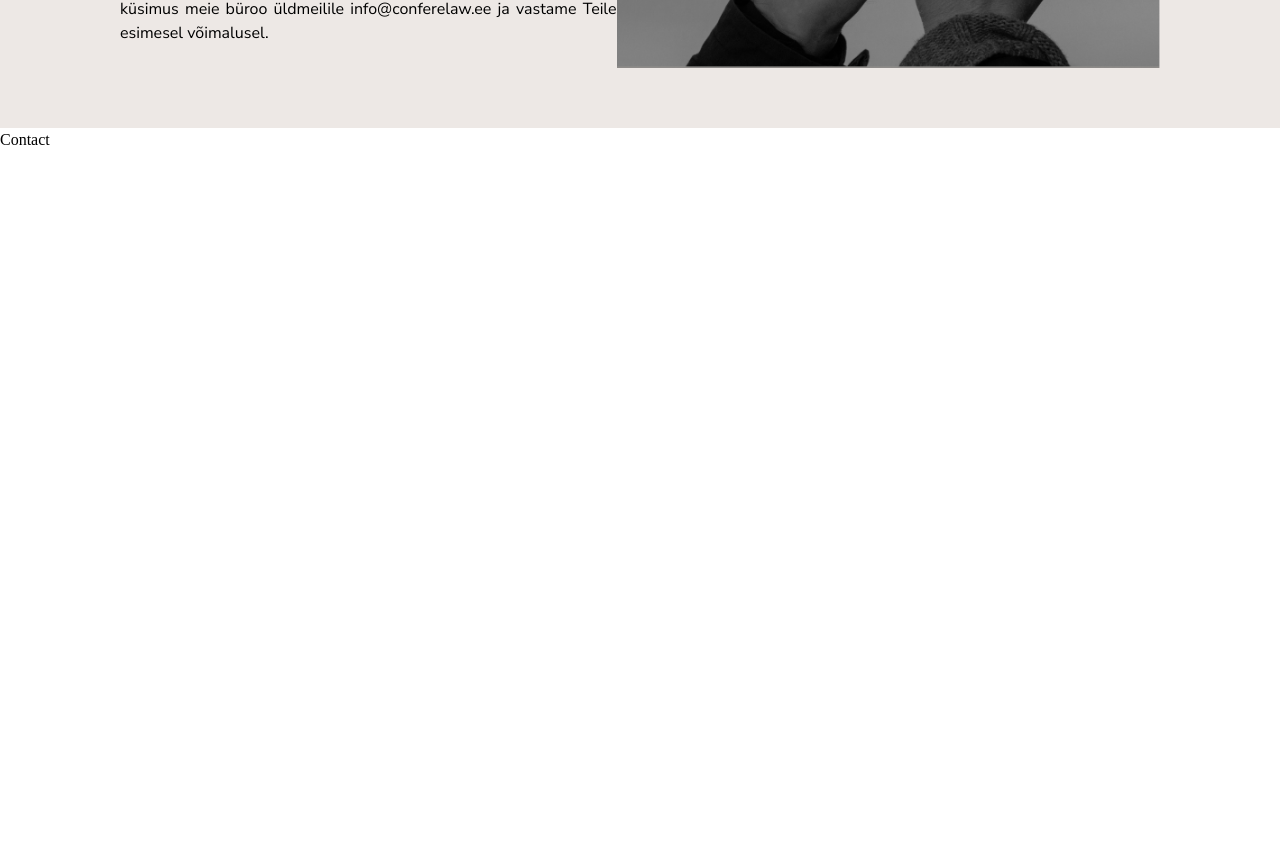
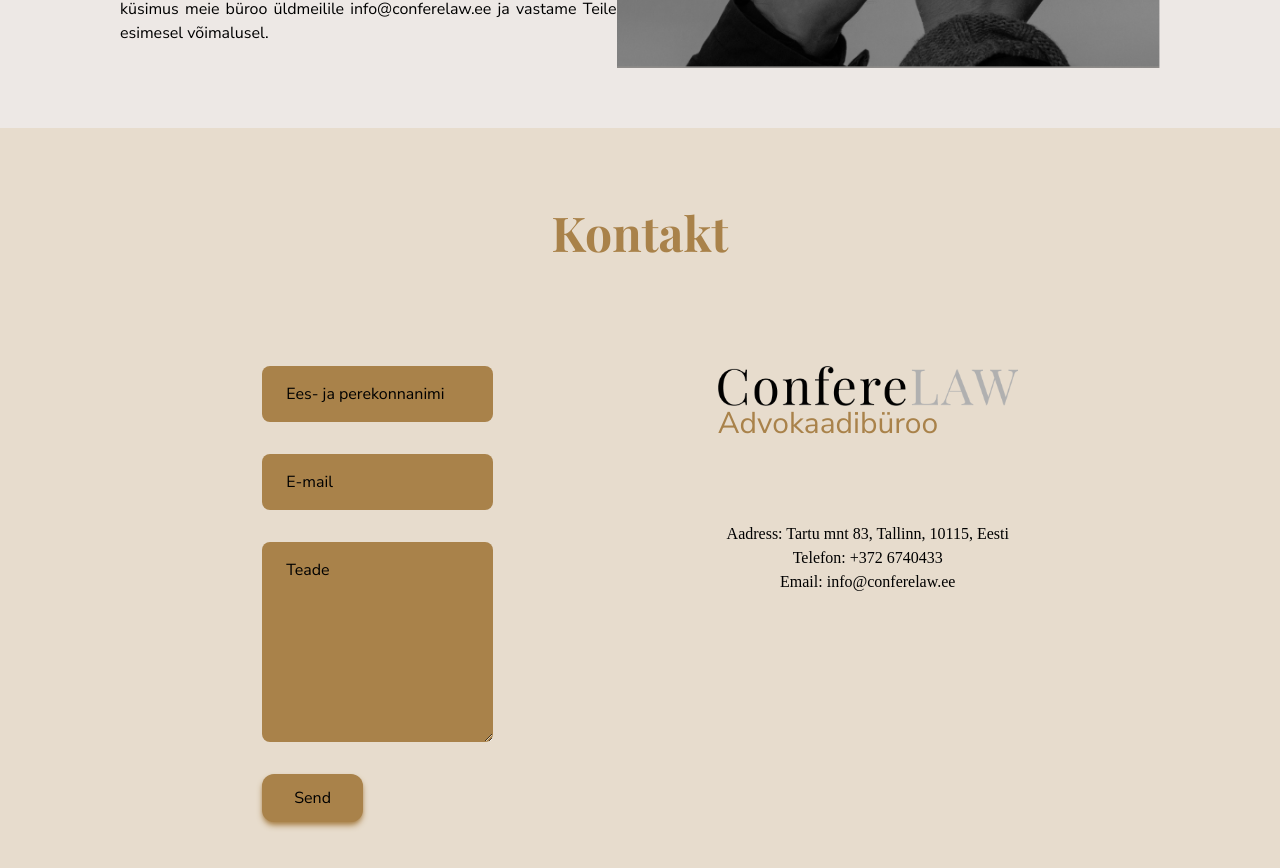
Before and after one commit to alexeerma/Confere-react, a React (Vite) app: page / in a window 1280 px wide. Shown: the part 6920-7788 px from the top of the page. Before the commit the page ends 7072 px from the top, so only its background shows below. Built offline with nearby package versions, Linux system fonts and the light colour scheme.

Commit message:
Working simple contactform with styling

```diff
--- a/src/components/Contact.jsx
+++ b/src/components/Contact.jsx
@@ -1,6 +1,7 @@
 import { useState, useRef } from 'react';
 import emailjs from '@emailjs/browser';
 import { SectionWrapper } from "../hoc";
+import {logo_black} from "../assets";
 
 
 
@@ -34,9 +35,9 @@ const Contact = () => {
         import.meta.env.VITE_APP_EMAILJS_TEMPLATE_ID,
         {
           from_name: form.name,
-          to_name: "JavaScript Mastery",
+          to_name: "Conferelaw",
           from_email: form.email,
-          to_email: "sujata@jsmastery.pro",
+          to_email: "aleksander.eerma@hotmail.com",
           message: form.message,
         },
         import.meta.env.VITE_APP_EMAILJS_PUBLIC_KEY
@@ -62,7 +63,56 @@ const Contact = () => {
   };
 
     return (
-      <div>Contact</div>
+      <section className="bg-conferehele px-[150px] pb-[100px]">
+        <div className='mb-6'>
+          <h1 className="text-center pt-[80px] pb-[50px] font-displayfair text-primary font-bold text-5xl">Kontakt</h1>
+        </div>
+        <div className="flex justify-around">
+          <form
+          ref={formRef}
+          onSubmit={handleSubmit}
+          className='mt-9 flex flex-col gap-8'>
+            <input
+              type='text'
+              name='name'
+              value={form.name}
+              onChange={handleChange}
+              placeholder="Ees- ja perekonnanimi"
+              className='bg-primary py-4 px-6 placeholder:text-black text-black font-nunito rounded-lg outline-none border-none font-medium'
+            />
+            <input
+              type='email'
+              name='email'
+              value={form.email}
+              onChange={handleChange}
+              placeholder="E-mail"
+              className='bg-primary py-4 px-6 placeholder:text-black text-black font-nunito rounded-lg outline-none border-none font-medium'
+            />
+            <textarea
+              rows={7}
+              name='message'
+              value={form.message}
+              onChange={handleChange}
+              placeholder='Teade'
+              className='bg-primary py-4 px-6 placeholder:text-black text-black font-nunito rounded-lg outline-none border-none font-medium'
+            />
+            <button
+            type='submit'
+            className='bg-primary py-3 px-8 rounded-xl outline-none w-fit text-black font-nunito shadow-md shadow-primary'
+          >
+            {loading ? "Sending..." : "Send"}
+          </button>
+          </form>
+          <div className='mt-9'>
+            <img src={logo_black} alt="" className="max-w-[300px] "/>
+            <h4 className="text-primary text-3xl font-nunito pb-[80px]">Advokaadibüroo</h4>
+            <p className='text-center'>Aadress: Tartu mnt 83, Tallinn, 10115, Eesti</p>
+            <p className='text-center'>Telefon: +372 6740433</p>
+            <p className='text-center'>Email: info@conferelaw.ee</p>
+          </div>
+        </div>
+      </section>
+
     )
   }
 
```
